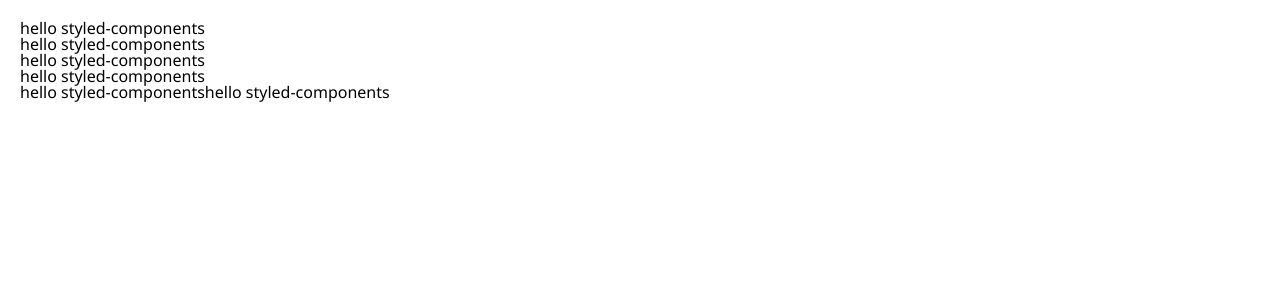
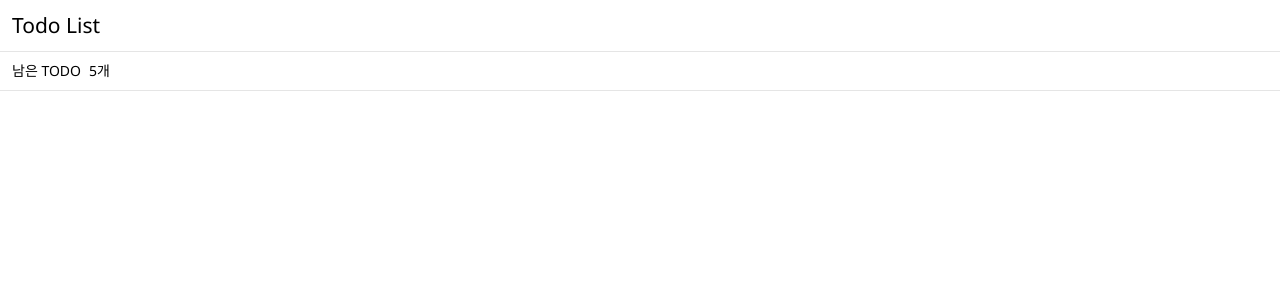
Before and after one commit to nsdictionary/next-todo, a Next.js app: page / in a window 1280 px wide. Shown: the top 300 px of the page. Built offline with nearby package versions, Linux system fonts and the light colour scheme.

Commit message:
Add dummy todo data

```diff
--- /dev/null
+++ b/components/Header.tsx
@@ -0,0 +1,25 @@
+import React from "react";
+import styled from "styled-components";
+import palette from "../styles/palette";
+
+const Container = styled.div`
+  display: flex;
+  align-items: center;
+  width: 100%;
+  height: 52px;
+  padding: 0 12px;
+  border-bottom: 1px solid ${palette.gray};
+  h1 {
+    font-size: 21px;
+  }
+`;
+
+const Header: React.FC = () => {
+  return (
+    <Container>
+      <h1>Todo List</h1>
+    </Container>
+  );
+};
+
+export default Header;
--- /dev/null
+++ b/components/TodoList.tsx
@@ -0,0 +1,36 @@
+import React from "react";
+import styled from "styled-components";
+import { TodoType } from "../types/todo";
+import palette from "../styles/palette";
+
+const Container = styled.div`
+  width: 100%;
+  .todo-list-header {
+    padding: 12px;
+    border-bottom: 1px solid ${palette.gray};
+    .todo-list-last-todo {
+      font-size: 14px;
+      span {
+        margin-left: 8px;
+      }
+    }
+  }
+`;
+
+interface IProps {
+  todos: TodoType[];
+}
+
+const TodoList: React.FC<IProps> = ({ todos }) => {
+  return (
+    <Container>
+      <div className="todo-list-header">
+        <p className="todo-list-last-todo">
+          남은 TODO<span>{todos.length}개</span>
+        </p>
+      </div>
+    </Container>
+  );
+};
+
+export default TodoList;
--- a/pages/_app.tsx
+++ b/pages/_app.tsx
@@ -1,11 +1,13 @@
 import React from "react";
 import { AppProps } from "next/app";
 import GlobalStyle from "../styles/GlobalStyle";
+import Header from "../components/Header";
 
 const app = ({ Component, pageProps }: AppProps) => {
   return (
     <>
       <GlobalStyle />
+      <Header />
       <Component {...pageProps} />
     </>
   );
--- a/pages/index.tsx
+++ b/pages/index.tsx
@@ -1,24 +1,18 @@
 import React from "react";
 import { NextPage } from "next";
-import styled from "styled-components";
+import TodoList from "../components/TodoList";
+import { TodoType } from "../types/todo";
 
-const Container = styled.div`
-  padding: 20px;
-`;
+const todos: TodoType[] = [
+  { id: 5, text: "요리 연습하기", color: "blue", checked: false },
+  { id: 6, text: "분리수거 하기", color: "navy", checked: false },
+  { id: 7, text: "마트가서 장보기", color: "red", checked: true },
+  { id: 8, text: "마트가서 장보기", color: "red", checked: true },
+  { id: 9, text: "마트가서 장보기", color: "blue", checked: false },
+];
 
 const index: NextPage = () => {
-  return (
-    <Container>
-      <h1>hello styled-components</h1>
-      <h2>hello styled-components</h2>
-      <p>hello styled-components</p>
-      <ul>
-        <li>hello styled-components</li>
-      </ul>
-      <a>hello styled-components</a>
-      <span>hello styled-components</span>
-    </Container>
-  );
+  return <TodoList todos={todos} />;
 };
 
 export default index;
--- /dev/null
+++ b/styles/palette.ts
@@ -0,0 +1,11 @@
+export default {
+  red: "#FFAFB0",
+  orange: "#FFC282",
+  yellow: "#FCFFB0",
+  green: "#E2FFAF",
+  blue: "#AEE4FF",
+  navy: "#B5C7ED",
+  gray: "#E5E5E5",
+  deep_red: "#F35456",
+  deep_green: "#47E774",
+};
--- /dev/null
+++ b/types/todo.d.ts
@@ -0,0 +1,6 @@
+export type TodoType = {
+  id: number;
+  text: string;
+  color: "red" | "orange" | "yellow" | "green" | "blue" | "navy";
+  checked: boolean;
+};
```
